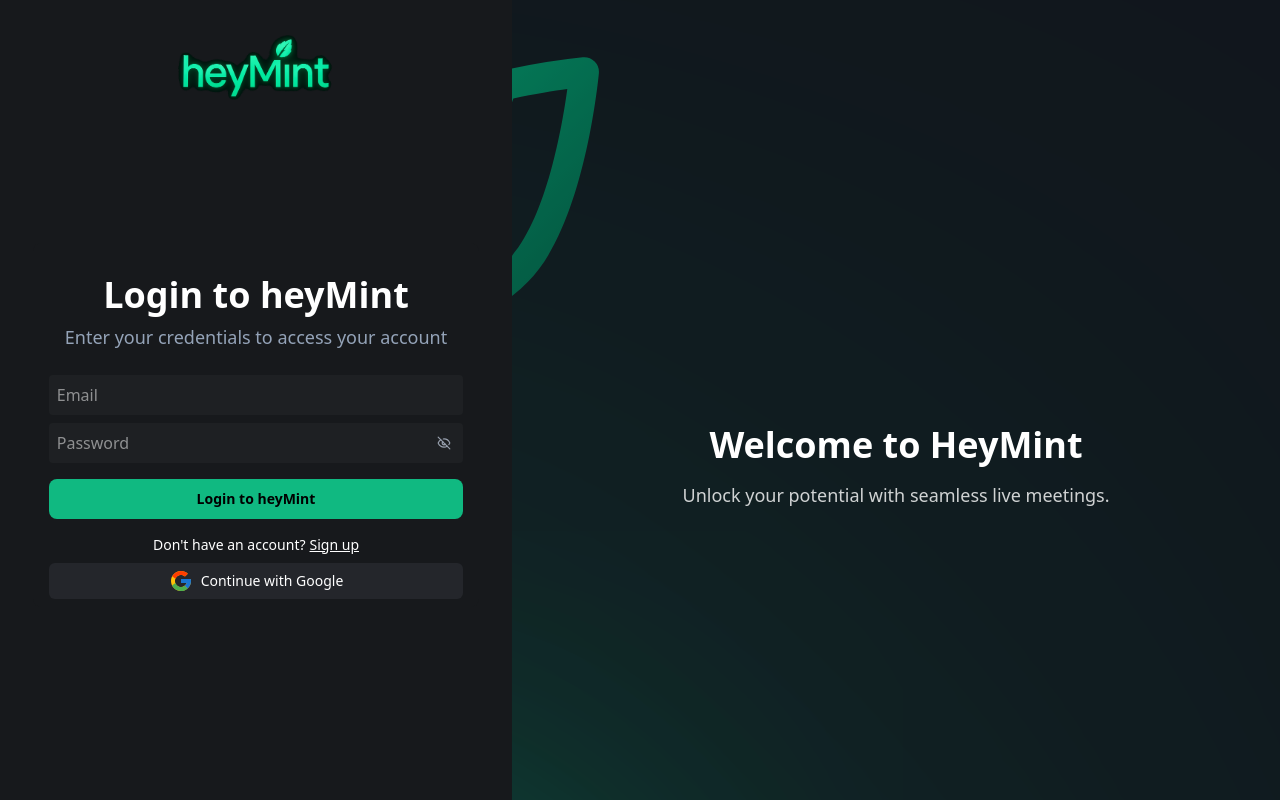
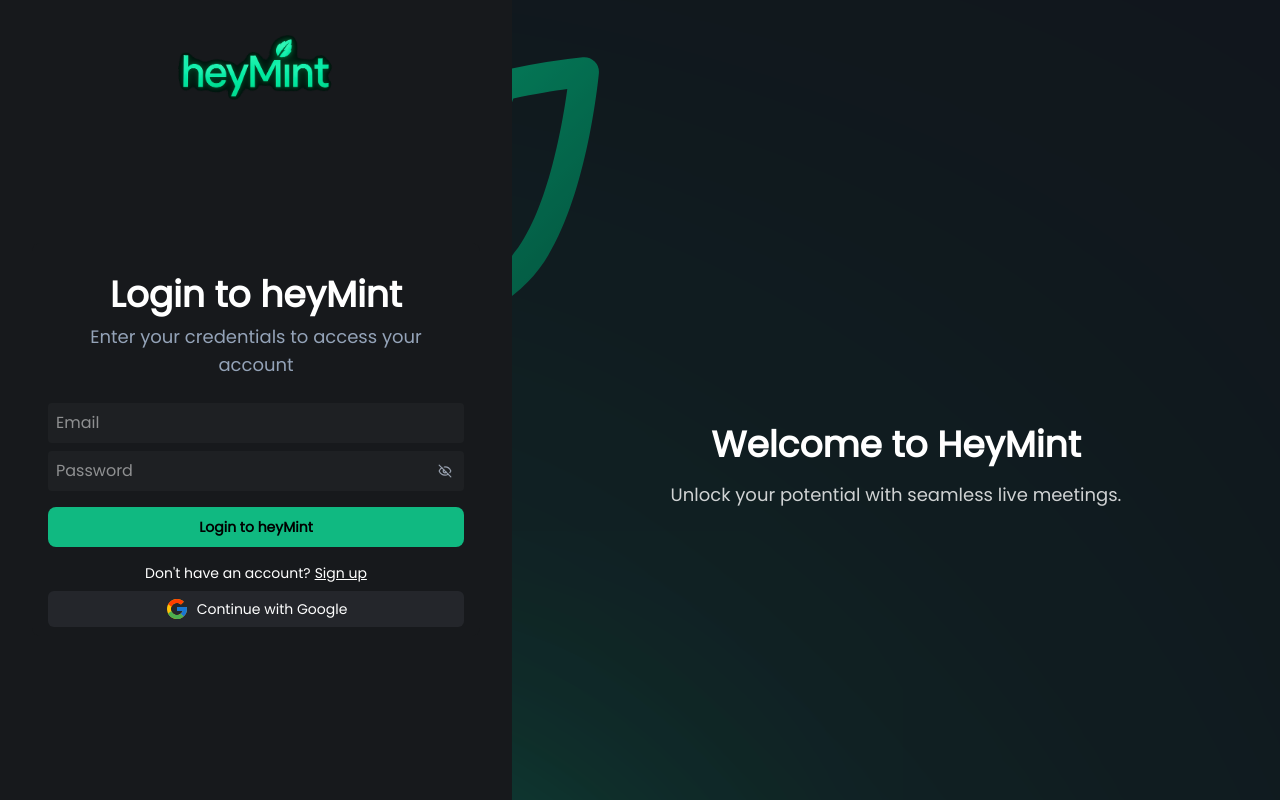
Before and after one commit to drrakonov/heymint, a React (Vite) app in the folder frontend/: page /auth/login in a window 1280 px wide. Built offline with nearby package versions, Linux system fonts and the light colour scheme.

Commit message:
font changed, 404-page added

```diff
--- a/frontend/src/App.css
+++ b/frontend/src/App.css
@@ -32,3 +32,7 @@
     transform: rotate(360deg);
   }
 }
+
+body {
+  font-family: "Poppins", sans-serif;
+}
--- a/frontend/src/App.tsx
+++ b/frontend/src/App.tsx
@@ -23,6 +23,7 @@
 import MeetingShower from './components/meeting/MeetingShower'
 import "@stream-io/video-react-sdk/dist/css/styles.css";
 import { Toaster } from 'react-hot-toast'
+import Errorpage from './components/Errorpage'
 function App() {
 
   return (
@@ -36,6 +37,7 @@
           <Route path='/' element={<HeroLayout />}>
             <Route index element={<Landing />} />
           </Route>
+          <Route path='*' element={<Errorpage />} />
 
 
           <Route path="/auth/callback" element={<AuthRedirect />} />
--- /dev/null
+++ b/frontend/src/components/Errorpage.tsx
@@ -0,0 +1,28 @@
+
+const Errorpage = () => {
+    return (
+        <section className="min-h-screen bg-[#101010] flex items-center">
+            <div className="py-8 px-4 mx-auto max-w-screen-xl lg:py-16 lg:px-6 w-full">
+                <div className="mx-auto max-w-screen-sm text-center">
+                    <h1 className="mb-4 text-5xl sm:text-7xl tracking-tight font-extrabold lg:text-9xl text-accent-hover">
+                        404 Error
+                    </h1>
+                    <p className="mb-4 text-xl sm:text-3xl tracking-tight font-bold text-white md:text-4xl">
+                        Something's missing.
+                    </p>
+                    <p className="mb-4 text-xs sm:text-xl font-light text-gray-400">
+                        Sorry, we can't find that page. You'll find lots to explore on the home page.
+                    </p>
+                    <a
+                        href="/"
+                        className="inline-flex text-white bg-accent-active hover:bg-accent/40 focus:ring-4 focus:outline-none focus:ring-accent font-medium rounded-lg text-sm px-3 py-1.5 sm:px-5 sm:py-2.5 text-center my-4"
+                    >
+                        Back to Homepage
+                    </a>
+                </div>
+            </div>
+        </section>
+    )
+}
+
+export default Errorpage;
--- a/frontend/src/index.css
+++ b/frontend/src/index.css
@@ -1,4 +1,15 @@
 @import "tailwindcss";
+
+@font-face {
+  font-family: "Poppins";
+  src: local("Poppins Regular"),
+       url("./assets/fonts/Poppins-Regular.ttf") format("truetype");
+  font-weight: 400;
+  font-style: normal;
+  font-display: swap;
+}
+
+
 
 @theme {
   --color-primary: #10B981;
--- a/frontend/src/providers/StreamClientProvider.tsx
+++ b/frontend/src/providers/StreamClientProvider.tsx
@@ -10,6 +10,7 @@
       setVideoClient(null);
       return;
     }
+    console.log(user);
     const client = new StreamVideoClient({
       apiKey: user.apiKey,
       token: user.streamToken,
```
Also changed, not shown: frontend/src/assets/fonts/Poppins-Regular.ttf (added), 2 other files (tests, documents, lock files or other folders).
